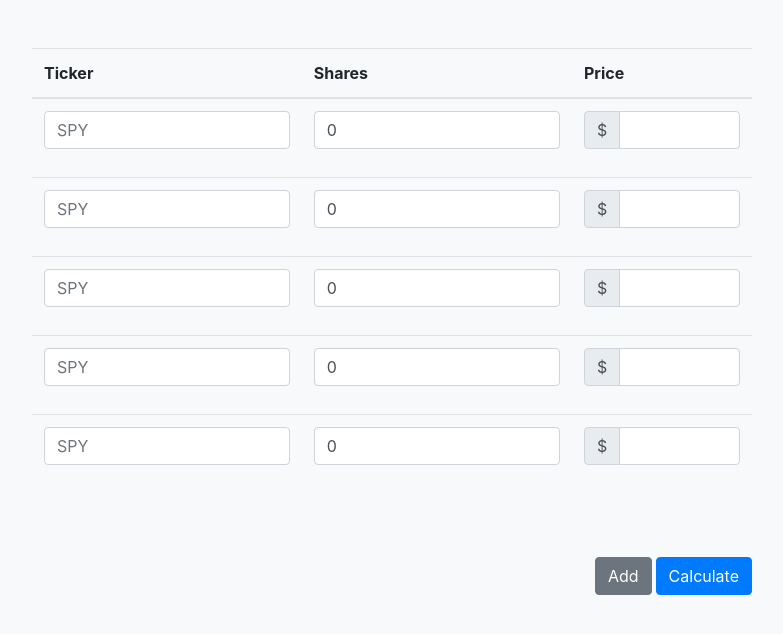
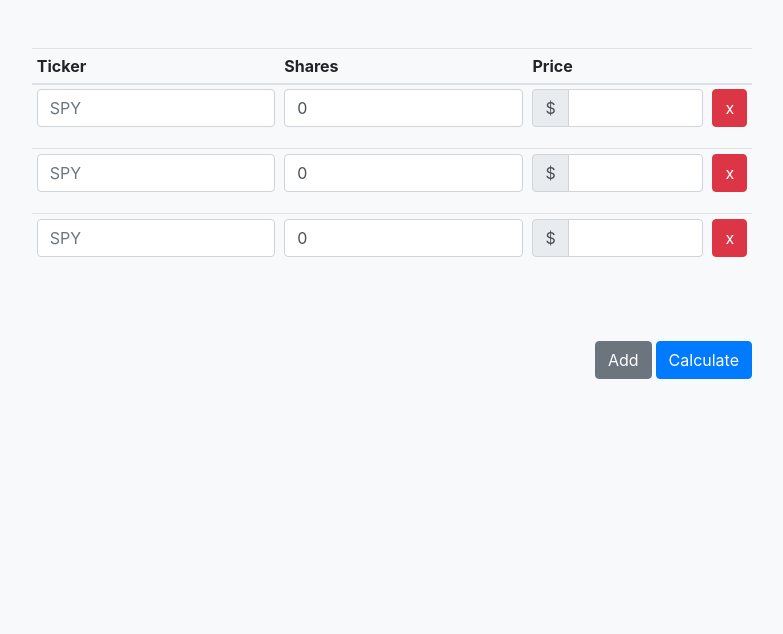
Before and after one commit to jjacobson/ETFCalc, a Flask app: page / in a window 1280 px wide. Shown: the top 634 px of the page, without its empty margins (248-1031 px from the left). Run offline with Flask 2, Linux system fonts and the light colour scheme; some libraries are stand-ins or nearby versions.

Commit message:
add/remove row buttons

```diff
--- a/etfcalc/static/js/input.js
+++ b/etfcalc/static/js/input.js
@@ -1,14 +1,17 @@
-document.addEventListener('DOMContentLoaded', function(){
-    //Wait to add event listeners until the DOM is fully loaded. This is needed
-    // when wanting to access elements that are later in the HTML than the <script>.
-    for (var i = 0; i < 5; i++) {
+document.addEventListener('DOMContentLoaded', function () {
+    for (var i = 0; i < 3; i++) {
         add_row();
     }
 });
 
 function add_row() {
-    var row = document.getElementsByTagName("template")[0];
+    let row = document.getElementsByTagName("template")[0];
     let table = document.getElementById('holding-table');
     let clone = row.content.cloneNode(true);
     table.appendChild(clone);
 }
+
+function remove_row(el) {
+    let tr = el.parentElement.parentElement;
+    tr.parentElement.removeChild(tr);
+}
--- a/etfcalc/templates/input/input.html
+++ b/etfcalc/templates/input/input.html
@@ -21,24 +21,28 @@
                 <input type="text" class="form-control">
             </div>
         </td>
+        <td>
+            <button type="button" class="btn btn-danger" onclick="remove_row(this)">x</button>
+        </td>
     </tr>
 </template>
 
 
 <div class="row py-5">
-    <table class="table">
+    <table class="table table-sm">
         <thead>
             <tr>
                 <th>Ticker</th>
                 <th>Shares</th>
                 <th class="w-25">Price</th>
+                <th></th>
             </tr>
         </thead>
         <tbody id="holding-table"></tbody>
     </table>
 </div>
 <div class="row float-right">
-    <button type="button" class="btn btn-secondary mr-1">Add</button>
+    <button type="button" class="btn btn-secondary mr-1" onclick="add_row()">Add</button>
     <button type="button" class="btn btn-primary">Calculate</button>
 </div>
 {% endblock %}
```
